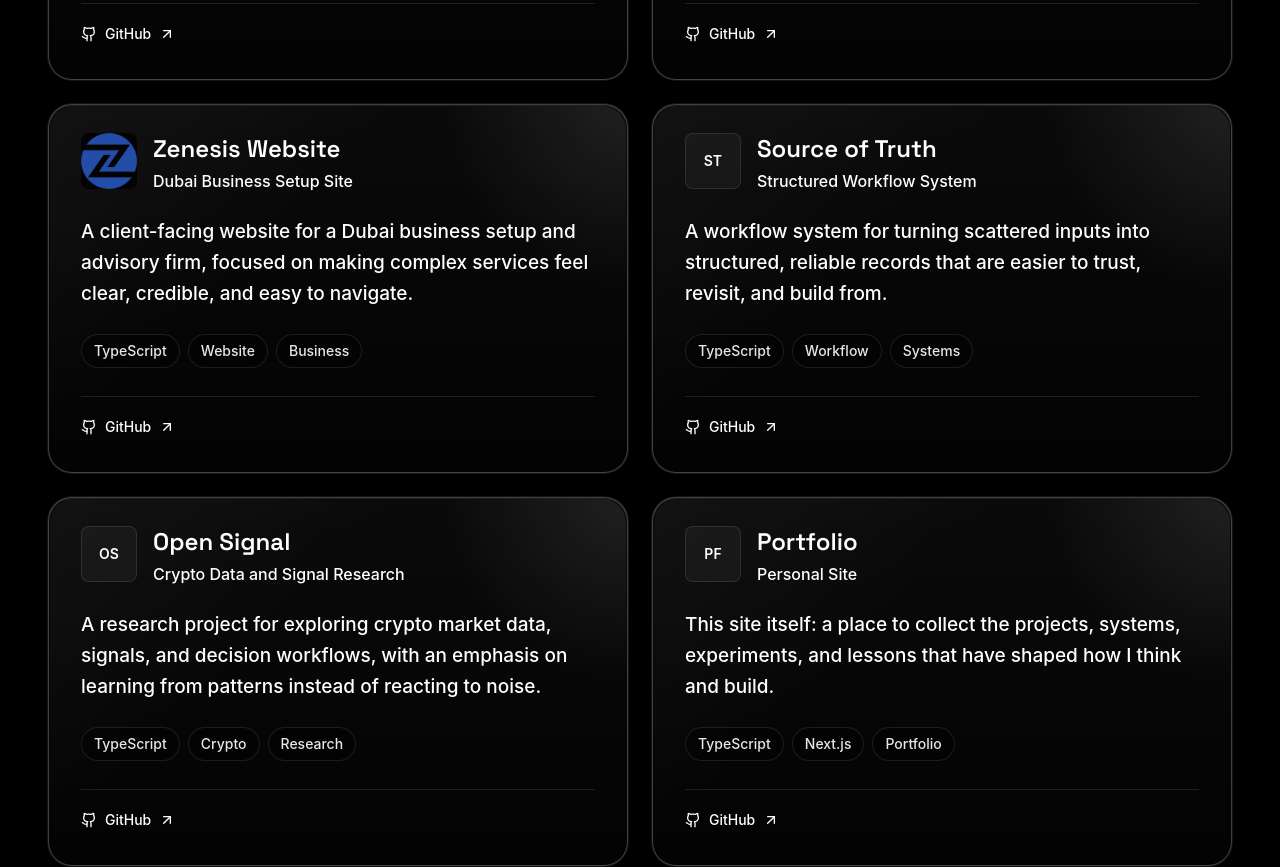
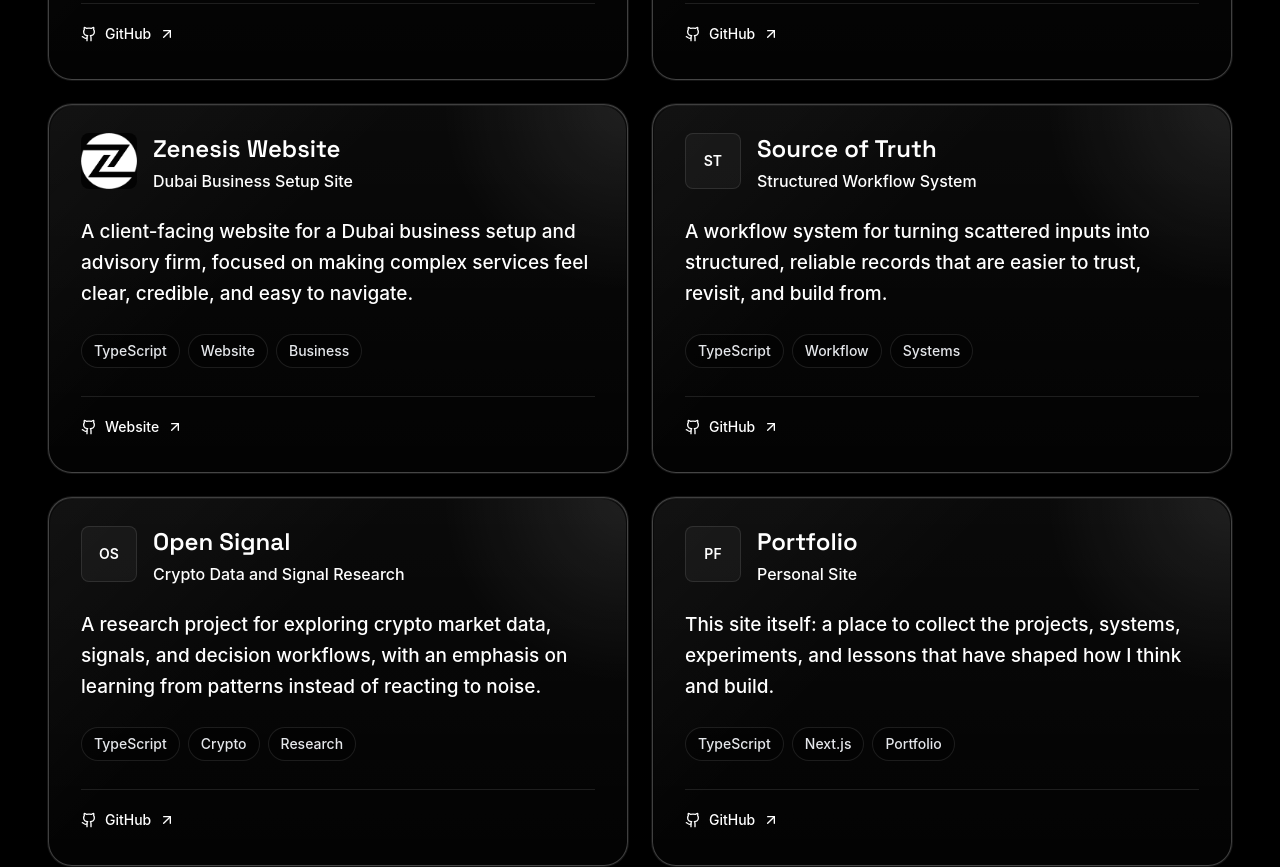
Before and after one commit to nikdmello/website, a Next.js app: page / in a window 1280 px wide. Shown: the part 5580-6447 px from the top of the page. Built offline with nearby package versions, Linux system fonts and the light colour scheme.

Commit message:
Update Zenesis project card link

```diff
--- a/components/Projects.tsx
+++ b/components/Projects.tsx
@@ -11,6 +11,7 @@ type Project = {
   description: string
   logo?: string
   githubUrl: string
+  websiteUrl?: string
   tags: string[]
   badge?: string
 }
@@ -38,6 +39,7 @@ const projects: Project[] = [
     description: 'A client-facing website for a Dubai business setup and advisory firm, focused on making complex services feel clear, credible, and easy to navigate.',
     logo: '/logos/zenesis-logo-mark.webp',
     githubUrl: 'https://github.com/nikdmello/zenesis-website',
+    websiteUrl: 'https://www.zenesiscorp.com',
     tags: ['TypeScript', 'Website', 'Business']
   },
   {
@@ -92,9 +94,25 @@ export default function Projects() {
               viewport={{ once: true, amount: 0.1 }}
               className="cyber-border panel-sheen rainbow-glow rounded-3xl bg-card-bg px-7 py-7 transition-all duration-300 hover:glow-effect md:px-8"
             >
-              <div className="flex h-full flex-col gap-6">
+              <a
+                href={project.websiteUrl ?? project.githubUrl}
+                target="_blank"
+                rel="noopener noreferrer"
+                className="flex h-full flex-col gap-6"
+              >
                 <div className="flex items-start gap-4">
                   {project.logo ? (
+                    project.websiteUrl ? (
+                      <div className="h-14 w-14 flex-shrink-0 overflow-hidden rounded-lg bg-black/80 transition-opacity">
+                        <Image
+                          src={project.logo}
+                          alt={`${project.title} logo`}
+                          width={56}
+                          height={56}
+                          className="h-full w-full object-contain brightness-0 invert"
+                        />
+                      </div>
+                    ) : (
                       <div className="h-14 w-14 flex-shrink-0 overflow-hidden rounded-lg bg-black/80">
                         <Image
                           src={project.logo}
@@ -104,6 +122,7 @@ export default function Projects() {
                           className="h-full w-full object-contain"
                         />
                       </div>
+                    )
                   ) : (
                     <div className="flex h-14 w-14 flex-shrink-0 items-center justify-center rounded-lg border border-white/10 bg-white/[0.04] text-sm font-semibold text-white">
                       {project.badge}
@@ -136,19 +155,14 @@ export default function Projects() {
 
                   <div className="mt-auto pt-1">
                     <div className="mb-4 h-px w-full bg-white/10" aria-hidden="true" />
-                    <a
-                      href={project.githubUrl}
-                      target="_blank"
-                      rel="noopener noreferrer"
-                      className="inline-flex items-center gap-2 text-sm font-medium text-white transition-colors hover:text-cyber-blue"
-                    >
+                    <div className="inline-flex items-center gap-2 text-sm font-medium text-white transition-colors hover:text-cyber-blue">
                       <Github className="h-4 w-4" />
-                      GitHub
+                      {project.websiteUrl ? 'Website' : 'GitHub'}
                       <ArrowUpRight className="h-4 w-4" />
-                    </a>
                     </div>
                   </div>
                 </div>
+              </a>
             </motion.article>
           ))}
         </div>
```
Lines whose indentation alone changed are shown as unchanged.
